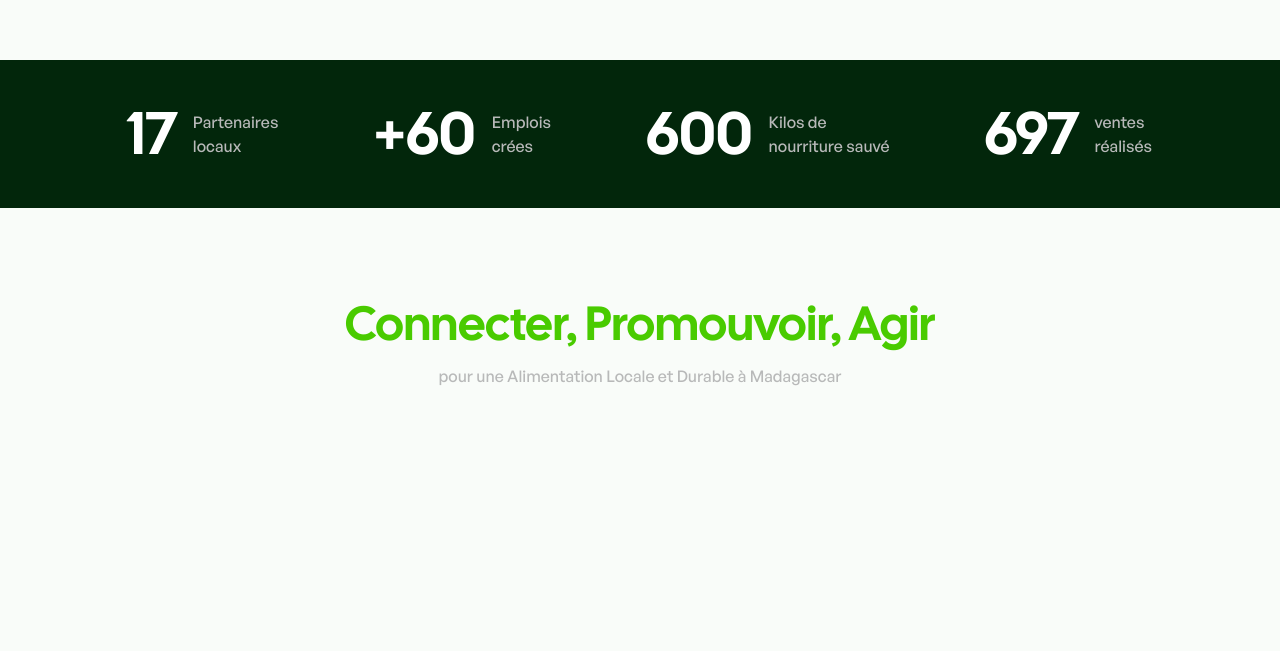
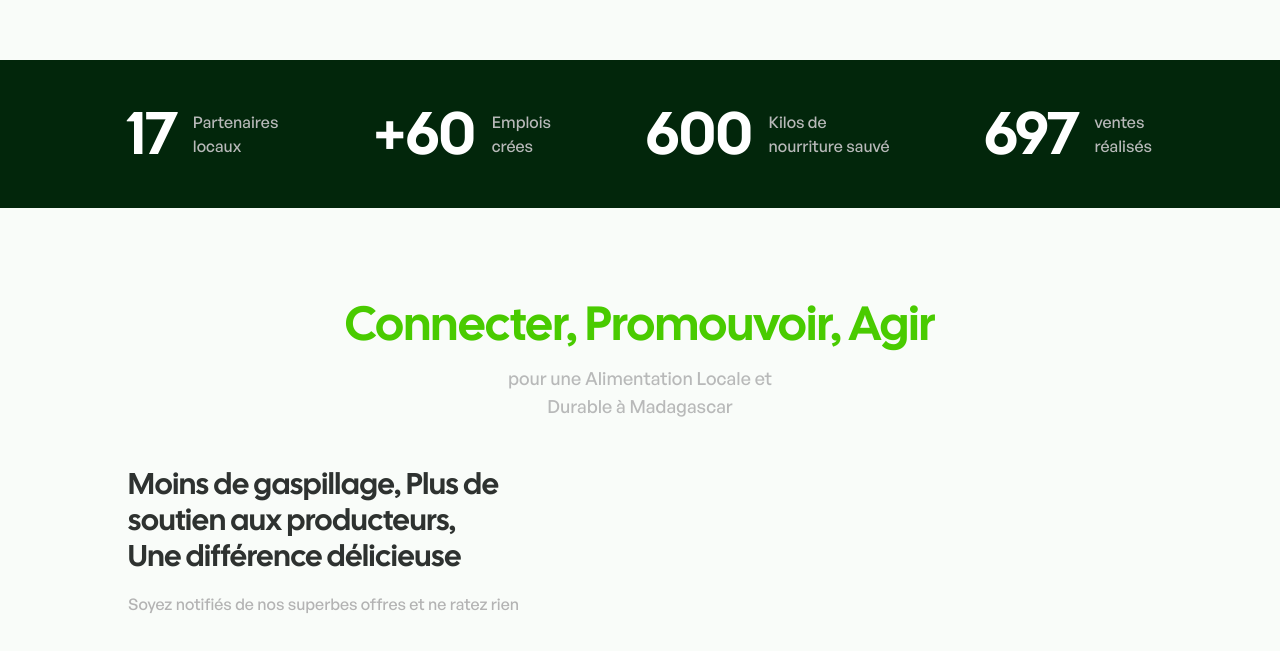
Before and after one commit to KiritoEM/lokaly-POESAM-website, a Next.js app: page / in a window 1280 px wide. Shown: the part 759-1410 px from the top of the page. Before the commit the page ends 1243 px from the top, so only its background shows below. Built offline with nearby package versions, Linux system fonts and the light colour scheme.

Commit message:
add header to landing-features first

```diff
--- a/src/components/sections/landing/LandingFeatures.tsx
+++ b/src/components/sections/landing/LandingFeatures.tsx
@@ -1,13 +1,25 @@
 const LandingFeatures = (): JSX.Element => {
   return (
-    <section className="leanding__features py-24">
+    <section className="leanding__features py-24 px-32">
       <div className="features-header flex flex-col items-center gap-3">
         <h4 className="text-5xl text-green01 calSans">
           Connecter, Promouvoir, Agir
         </h4>
-        <p className="text-white01">
+        <p className="text-white01 w-72 text-center  text-lg">
           pour une Alimentation Locale et Durable à Madagascar
         </p>
+      </div>
+      <div className="features-content flex mt-12">
+        <div className="w-2/5 flex flex-col gap-4">
+          <h3 className="text-3xl calSans text-gray02">
+            Moins de gaspillage, Plus de soutien aux producteurs, <br /> Une
+            différence délicieuse
+          </h3>
+          <p className="text-gray01">
+            Soyez notifiés de nos superbes offres et ne ratez rien{" "}
+          </p>
+        </div>
+        <div className="w-2/5"></div>
       </div>
     </section>
   );
```
